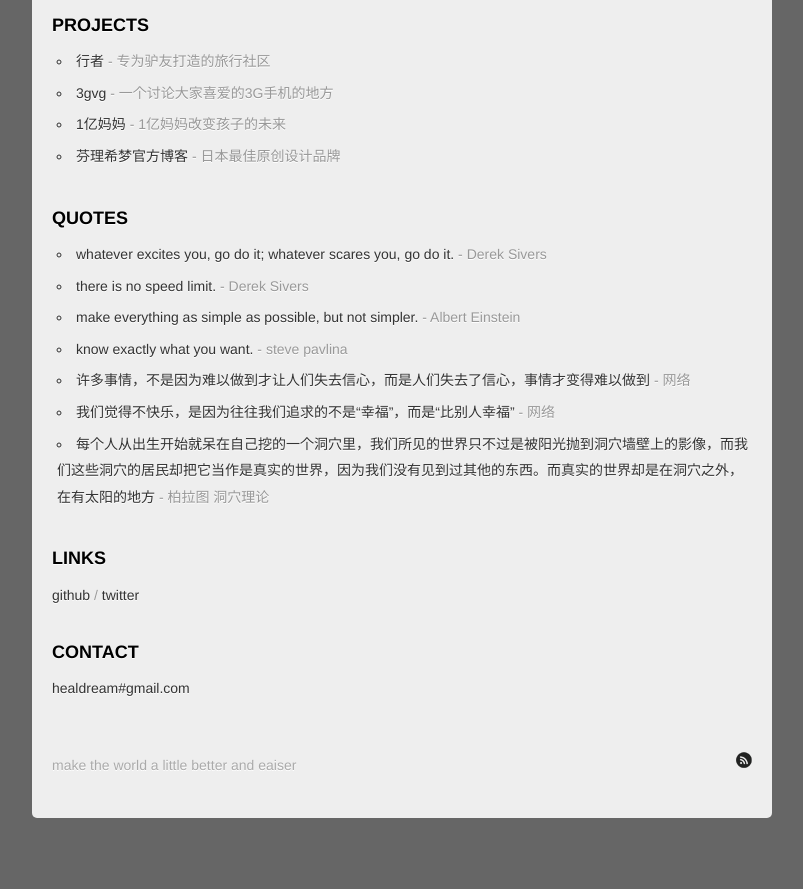
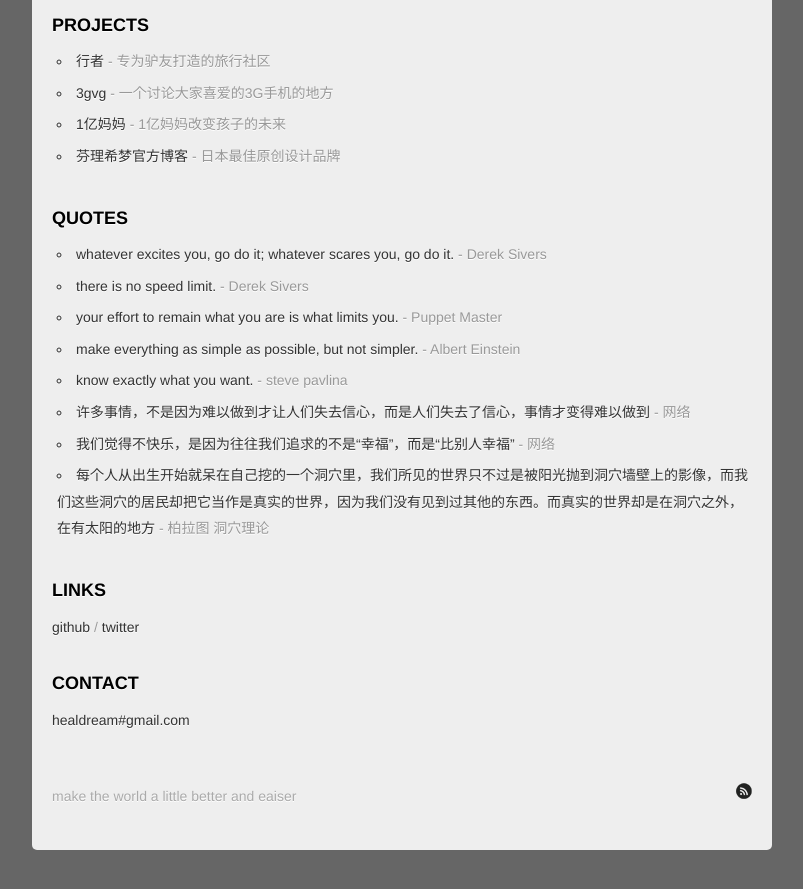
Before and after one commit to limboy/lzyy.github.com, a Jekyll site: the page built from index.html, in a window 1280 px wide and 900 px high, scrolled down 1853 px. Shown: the top 889 px of the window, without its empty margins (238-1041 px from the left). Built offline with Jekyll 4.4.1, drawn with Linux system fonts in a browser that asks for light colours; Markdown is read by kramdown in place of the engine named in the settings; before the commit the page ends 2721 px from its top, so only the background shows below that.

Commit message:
add a quote

```diff
--- a/_layouts/default.html
+++ b/_layouts/default.html
@@ -58,6 +58,7 @@
 			<ul class="index">
 				<li>whatever excites you, go do it; whatever scares you, go do it.<span style="color:#999"> - <a style="color:#999" href="http://sivers.org/scares-excites-do-it">Derek Sivers</a></span></li>
 				<li>there is no speed limit.<span style="color:#999"> - <a style="color:#999" href="http://sivers.org/kimo">Derek Sivers</a></span></li>
+				<li>your effort to remain what you are is what limits you.<span style="color:#999"> - Puppet Master</span></li>
 				<li>make everything as simple as possible, but not simpler.<span style="color:#999"> - Albert Einstein</span></li>
 				<li>know exactly what you want.<span style="color:#999"> - <a style="color:#999" href="http://www.stevepavlina.com/articles/do-it-now.htm">steve pavlina</a></span></li>
 				<li>许多事情，不是因为难以做到才让人们失去信心，而是人们失去了信心，事情才变得难以做到<span style="color:#999"> - 网络</span></li>
```
